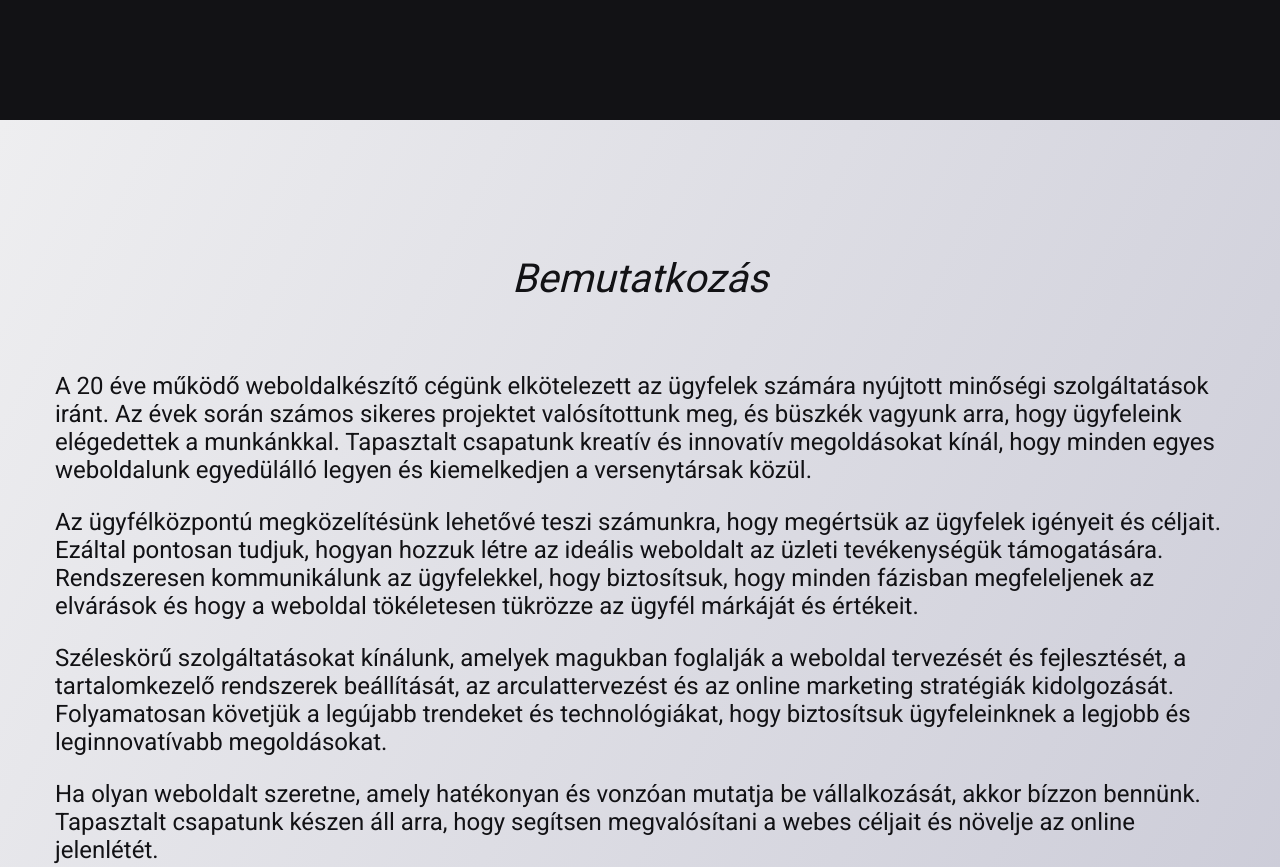
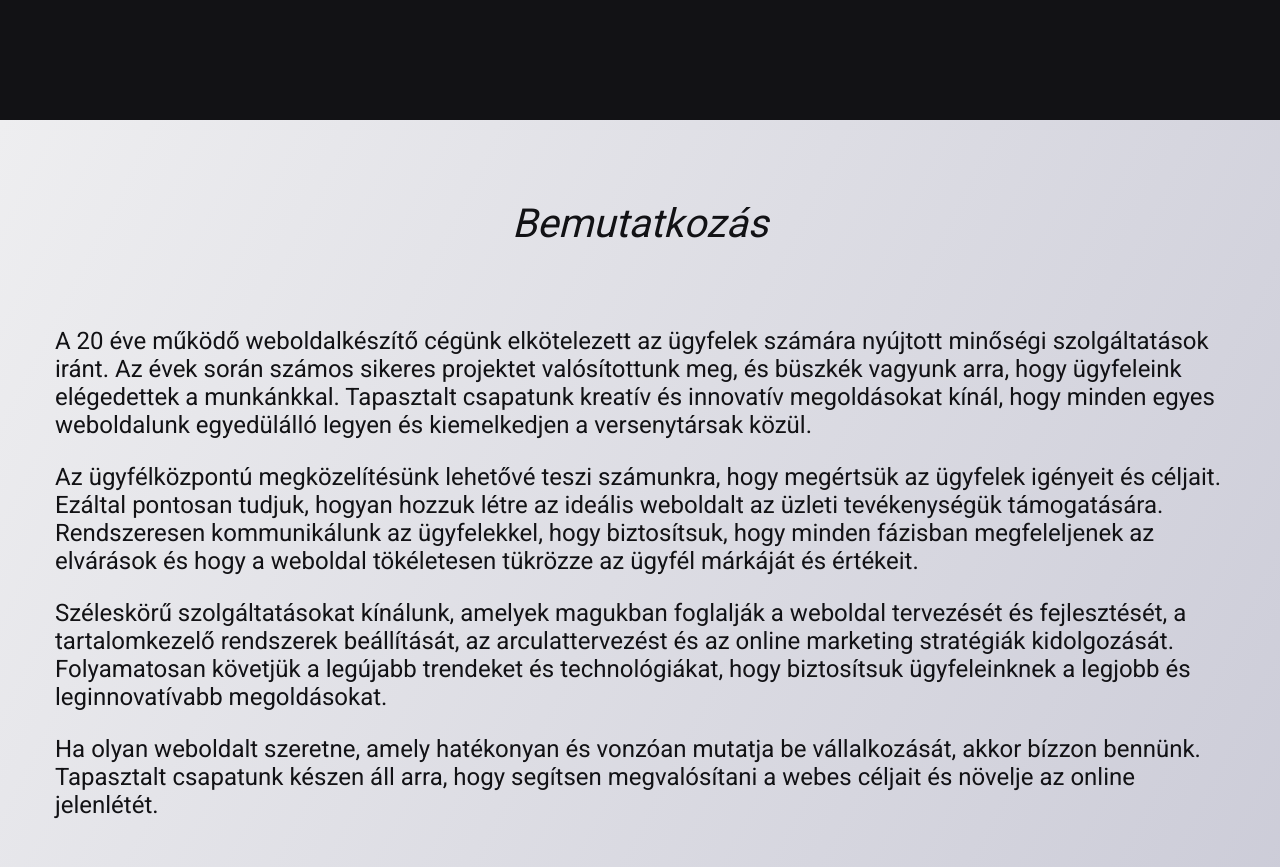
Before and after one commit to kingakohari/acme-inc-project, a plain HTML site: page ceginformacio.html in a window 1280 px wide. Shown: the part 1400-2267 px from the top of the page. Drawn offline with Linux system fonts and the light colour scheme.

Commit message:
Introduction section CSS adjusted

```diff
--- a/style.css
+++ b/style.css
@@ -284,7 +284,7 @@ body {
 .introduction-section {
     background: var(--light-primary);
     color: var(--light-secondary);
-    padding: 90px 0;
+    padding: 80px 0;
     text-align: justify;
 }
 
@@ -295,8 +295,7 @@ body {
 }
 
 .introduction-section h2 {
-    padding-top: 45px;
-    margin-bottom: 70px;
+    margin-bottom: 80px;
     font-size: 40px;
     font-weight: 400;
     text-align: center;
```
